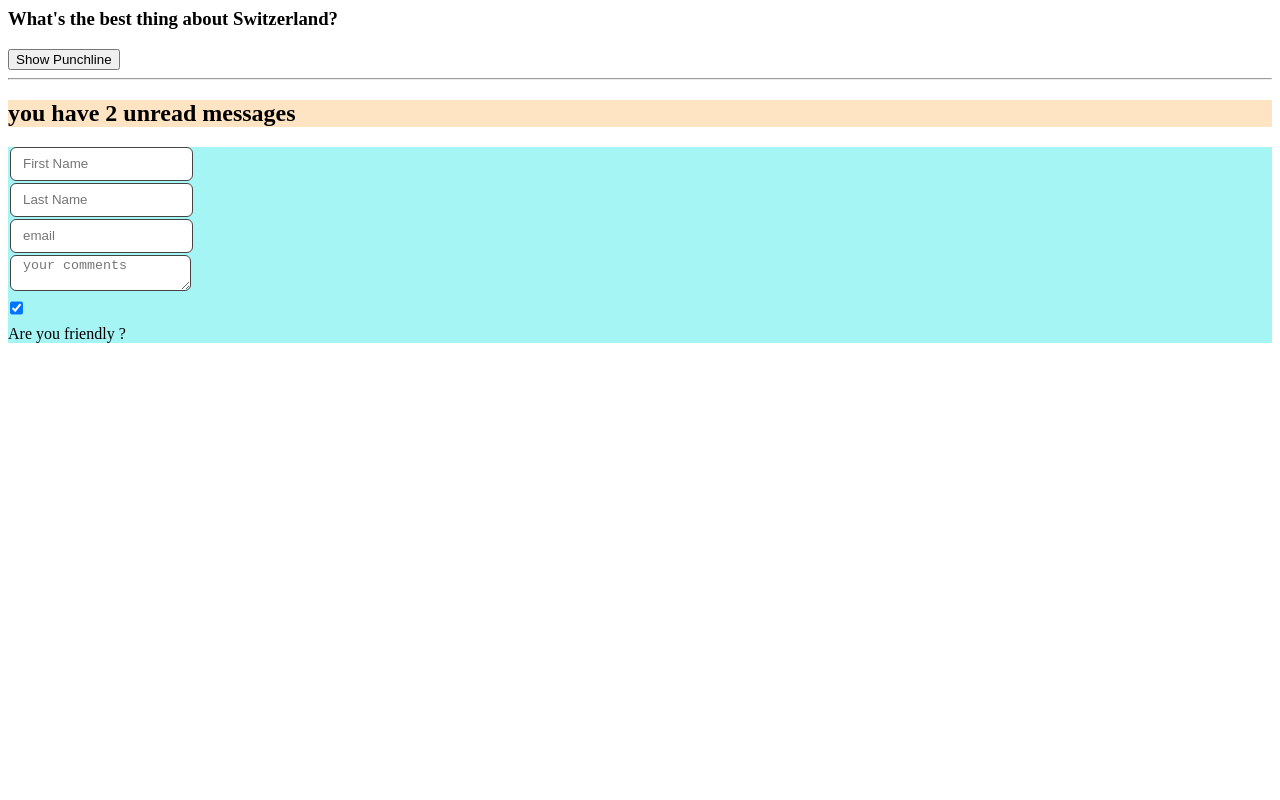
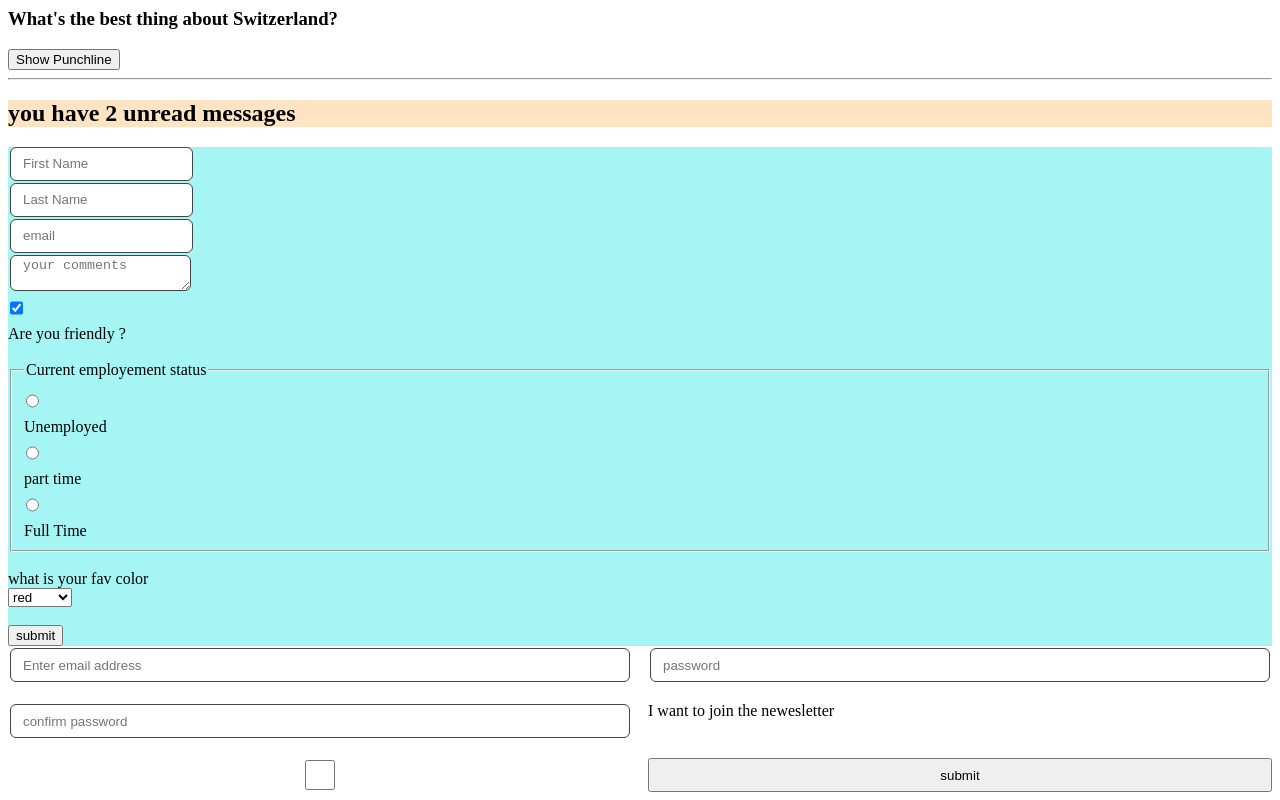
Before and after one commit to abhishekgusain07/MemeGenerator, a React (Create React App) app: page / in a window 1280 px wide. Shown: the part 1983-2783 px from the top of the page. Before the commit the page ends 2334 px from the top, so only its background shows below. Built offline with nearby package versions, Linux system fonts and the light colour scheme.

Commit message:
forms in react done

```diff
--- a/src/App.js
+++ b/src/App.js
@@ -10,6 +10,7 @@ import Jokes from '../src/components/Jokes'
 import Challenge from '../src/components/SmallChallenge'
 import Form from '../src/components/Form'
 import NewForm from '../src/components/NewForm'
+import FormChallenge from '../src/components/FormChallenge'
 export default function App(){
   return(
     <div>
@@ -23,6 +24,7 @@ export default function App(){
       <Jokes />
       <Challenge />
       <NewForm />
+      <FormChallenge />
     </div>
   )
 }
--- /dev/null
+++ b/src/components/FormChallenge.js
@@ -0,0 +1,57 @@
+import React, { useState } from 'react'
+export default function FormChallenge() {
+    const [formData, setFormData] = useState({
+        email:"",
+        password:"",
+        passwordConfirm:"",
+        newsLetter: false
+    })
+    function handleChange(event) {
+        const {name, value, type, checked} = event.target
+        setFormData(prevState => {
+            return{
+                ...prevState,
+                [name]:type === "checked" ? checked : value
+            }
+        })
+    }
+    function handleSubmit(event) {
+        event.preventDefault()
+        console.log(formData)
+    }
+    return(
+      <div className='form-container'>
+        <form className='form' onSubmit={handleSubmit}>
+            <input
+                type="email"
+                placeholder='Enter email address'
+                name="email"
+                onChange={handleChange}
+                value={formData.email}
+            />
+            <input
+                type="password"
+                placeholder='password'
+                name="password"
+                onChange={handleChange}
+                value={formData.password}
+            />
+            <input
+                type="password"
+                placeholder='confirm password'
+                name="passwordConfirm"
+                onChange={handleChange}
+                value={formData.passwordConfirm}
+            />
+            <label htmlFor='newsLetter'>I want to join the newesletter</label>
+            <input
+                type='checkbox'
+                name="newsLetter"
+                onChange={handleChange}
+                value={formData.newsLetter}
+            />
+            <button>submit</button>
+        </form>
+      </div>
+    )
+}
--- a/src/components/Meme.js
+++ b/src/components/Meme.js
@@ -16,15 +16,42 @@ export default function Meme(){
             randomImage: url
         }))
     }
+    console.log(meme.topText, " ", meme.bottomText)
+
+    // dealing with the change when we type in input fields
+    function handleTextChange(event) {
+        const {name, value} = event.target
+        setMeme(prevState => ({
+            ...prevState,
+            [name]:value
+        }))
+    }
     return(
         <main>
             <div className="form">
-                <input type="text" className="form--input" placeholder="Top text"></input>
-                <input className="form--input" type="text" placeholder="Bottom text"></input>
+                <input type="text"
+                className="form--input"
+                placeholder="Top text"
+                name="topText"
+                value = {meme.topText}
+                onChange={handleTextChange}
+                />
+
+                <input
+                className="form--input"
+                type="text"
+                placeholder="Bottom text"
+                name="bottomText"
+                value = {meme.bottomText}
+                onChange={handleTextChange}
+                />
+
                 <button onClick = {getImage} className="form--button">Get a new image</button>
             </div>
-            <div>
+            <div className="meme">
                 <img className="meme--image" src = {meme.randomImage}></img>
+                <h2 className="meme--text top">{meme.topText}</h2>
+                <h2 className="meme--text bottom">{meme.bottomText}</h2>
             </div>
         </main>
     )
--- a/src/components/NewForm.js
+++ b/src/components/NewForm.js
@@ -5,9 +5,11 @@ export default function NewForm() {
         lastName: "",
         email: "",
         comments: "",
-        isFriendly: true
+        isFriendly: true,
+        employment: "",
+        favColor: ""
     })
-    console.log(formData)
+    console.log(formData.favColor)
 
     // ----------ONE WAY ---
     // function handleChange(event) {
@@ -29,9 +31,19 @@ export default function NewForm() {
             }
         })
     }
+
+    // for fun only
+    function submitToApi(obj) {
+        console.dir(obj)
+    }
+
+    function handleSubmit(event) {
+        event.preventDefault()
+        submitToApi(formData);
+    }
     return (
         <div className='Form'>
-            <form>
+            <form onSubmit={handleSubmit}>
                 <input
                     type="text"
                     placeholder = "First Name"
@@ -68,6 +80,58 @@ export default function NewForm() {
                 />
                 <label htmlFor='isFriendly'>Are you friendly ?</label>
                 <br/>
+                <br />
+                <fieldset>
+                    <legend>Current employement status</legend>
+                    <input
+                        type = "radio"
+                        id = "unemployed"
+                        name = "employment"
+                        value ="unemployed"
+                        checked = {formData.employment === 'unemployed'}
+                        onChange={handleChange}
+                    />
+                    <label htmlFor='unemployed'>Unemployed</label>
+                    <br />
+                    <input
+                        type="radio"
+                        id ="Part-time"
+                        name="employment"
+                        value = "Part-time"
+                        onChange={handleChange}
+                    />
+                    <label htmlFor="Part-time">part time</label>
+                    <br/>
+                    <input
+                        type="radio"
+                        id = "Full-time"
+                        name = "employment"
+                        value = "Full-time"
+                        onChange={handleChange}
+                    />
+                    <label htmlFor="Full-time">Full Time</label>
+                    <br/>
+                </fieldset>
+                <br />
+
+                <label htmlFor='favColor' > what is your fav color</label>
+                <br/>
+                <select
+                    id = "favColor"
+                    value={formData.favColor}
+                    onChange={handleChange}
+                    name="favColor"
+                >
+                    <option value="red">red</option>
+                    <option value="orange">orange</option>
+                    <option value="yellow">yellow</option>
+                    <option value="green">Green</option>
+                    <option value="blue">blue</option>
+                    <option value="indigo">Indigo</option>
+                    <option value="violet">violet</option>
+                </select>
+                <br/><br/>
+                <button>submit</button>
             </form>
         </div>
     )
--- a/src/index.css
+++ b/src/index.css
@@ -31,6 +31,24 @@
 /* main */
 main{
     padding: 36px;
+}
+/* meme */
+.meme{
+    position: relative;
+}
+.meme h2 {
+    font-size: 2rem;
+    font-weight: bold;
+}
+.meme .top {
+    position: absolute;
+    top: 0;
+    left: 100px;
+}
+.meme .bottom {
+    position: absolute;
+    bottom: 0;
+    left: 100px;
 }
 /* form */
 .form {
```
